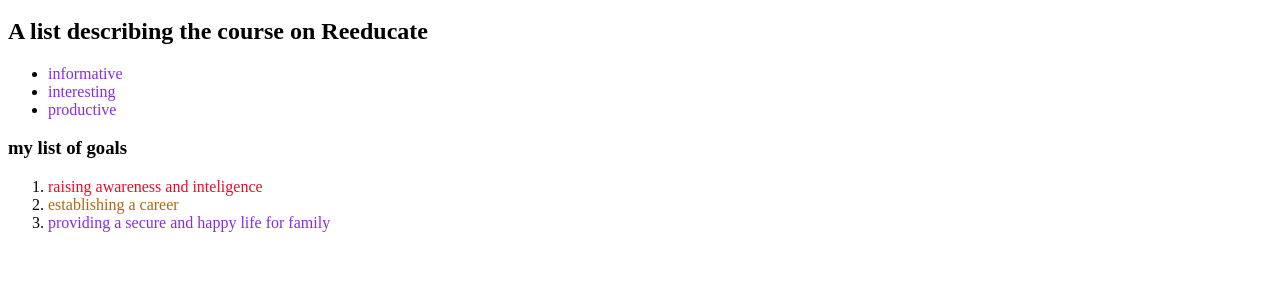
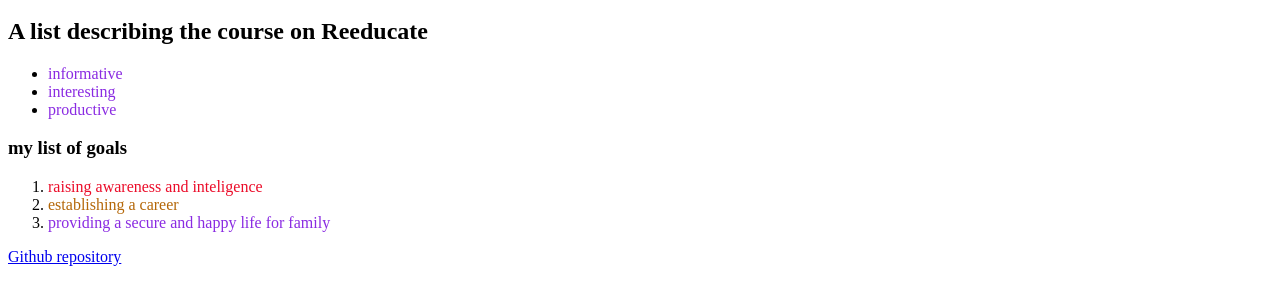
Before and after one commit to Ninisitchinava/Homework-N2, a plain HTML site: page index.html in a window 1280 px wide. Shown: the part 152-456 px from the top of the page. Drawn offline with Linux system fonts and the light colour scheme.

Commit message:
add the link of github repository

```diff
--- a/index.html
+++ b/index.html
@@ -35,6 +35,8 @@
         <li><span style="color: blueviolet;">providing a secure and happy life for family</span></li>
      </ol>
 
+     <a href="https://github.com/Ninisitchinava/Homework-N2">Github repository</a>
+
    </div>
 </body>
 </html>
```
